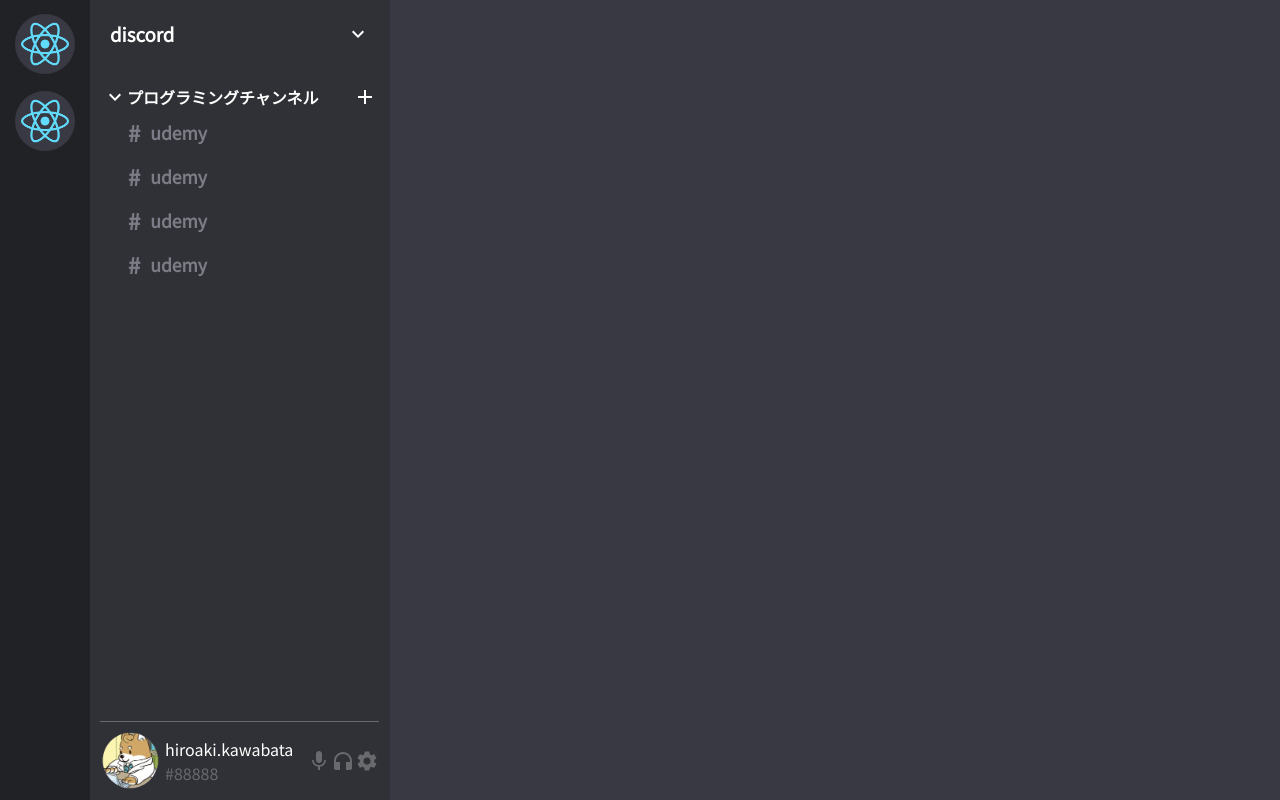
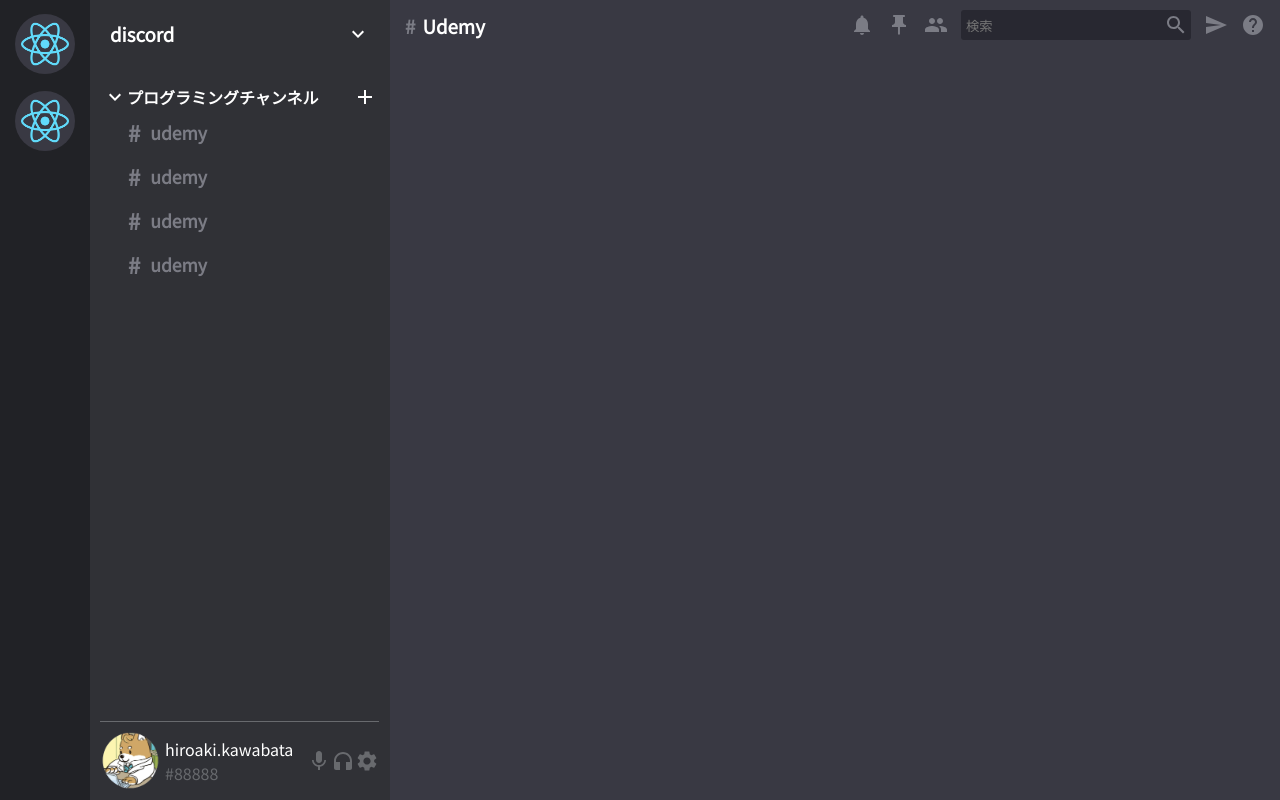
Before and after one commit to bata1016/discord-clone, a React (Create React App) app: page / in a window 1280 px wide. Built offline with nearby package versions, Linux system fonts and the light colour scheme.

Commit message:
チャット部のヘッダー追加

```diff
--- a/src/App.scss
+++ b/src/App.scss
@@ -0,0 +1,3 @@
+.App {
+  display: flex;
+}
--- a/src/App.tsx
+++ b/src/App.tsx
@@ -1,13 +1,15 @@
 import React from 'react';
 import './App.scss';
 import { Sidebar } from './components/sidebar/Sidebar';
+import Chat from './components/chat/Chat';
 
 function App() {
   return (
     <div className="App">
       {/* sidebar */}
-      <Sidebar></Sidebar>
-      {/* home */}
+      <Sidebar />
+      {/* chat */}
+      <Chat />
     </div>
   );
 }
--- /dev/null
+++ b/src/components/chat/Chat.scss
@@ -0,0 +1,6 @@
+.chat {
+  display: flex;
+  flex-direction: column;
+  flex-grow: 1;
+  background-color: #393943;
+}
--- /dev/null
+++ b/src/components/chat/Chat.tsx
@@ -0,0 +1,15 @@
+import React from 'react'
+import './Chat.scss'
+import ChatHeader from './ChatHeader'
+
+function Chat() {
+  return (
+    <div className='chat'>
+      <ChatHeader />
+      <div className='chat-message'></div>
+      <div className='chat-input'></div>
+    </div>
+  )
+}
+
+export default Chat
--- /dev/null
+++ b/src/components/chat/ChatHeader.scss
@@ -0,0 +1,47 @@
+.chat-header {
+  display: flex;
+  align-items: center;
+  justify-content: space-between;
+  width: 100%;
+  padding-top: 10px;
+
+  .chat-header-left {
+    padding-left: 15px;
+
+    .chat-header-hash {
+      color: #7b7c85;
+      padding-right: 7px;
+    }
+
+    h3 {
+      color: white;
+    }
+  }
+
+  .chat-header-right {
+    padding-right: 15px;
+    display: flex;
+    align-items: center;
+    gap: 13px;
+    color: #7b7c85;
+
+    .chat-header-serach {
+      display: flex;
+      align-items: center;
+      background-color: #282831;
+      padding: 3px;
+      border-radius: 3px;
+
+      input {
+        background: transparent;
+        outline: none;
+        color: white;
+        border: none;
+      }
+    }
+
+    .MuiSvgIcon-root {
+      cursor: pointer;
+    }
+  }
+}
--- /dev/null
+++ b/src/components/chat/ChatHeader.tsx
@@ -0,0 +1,34 @@
+import React from 'react'
+import './ChatHeader.scss'
+import NotificationsIcon from '@mui/icons-material/Notifications';
+import PushPinIcon from '@mui/icons-material/PushPin';
+import PeopleIcon from '@mui/icons-material/People';
+import SearchIcon from '@mui/icons-material/Search';
+import SendIcon from '@mui/icons-material/Send';
+import HelpIcon from '@mui/icons-material/Help';
+
+function ChatHeader() {
+  return (
+    <div className='chat-header'>
+      <div className='chat-header-left'>
+        <h3>
+          <span className='chat-header-hash'>#</span>
+          Udemy
+        </h3>
+      </div>
+      <div className='chat-header-right'>
+        <NotificationsIcon />
+        <PushPinIcon />
+        <PeopleIcon />
+        <div className='chat-header-serach'>
+          <input type="text" placeholder='検索' />
+          <SearchIcon />
+        </div>
+        <SendIcon />
+        <HelpIcon />
+      </div>
+    </div>
+  )
+}
+
+export default ChatHeader
```
